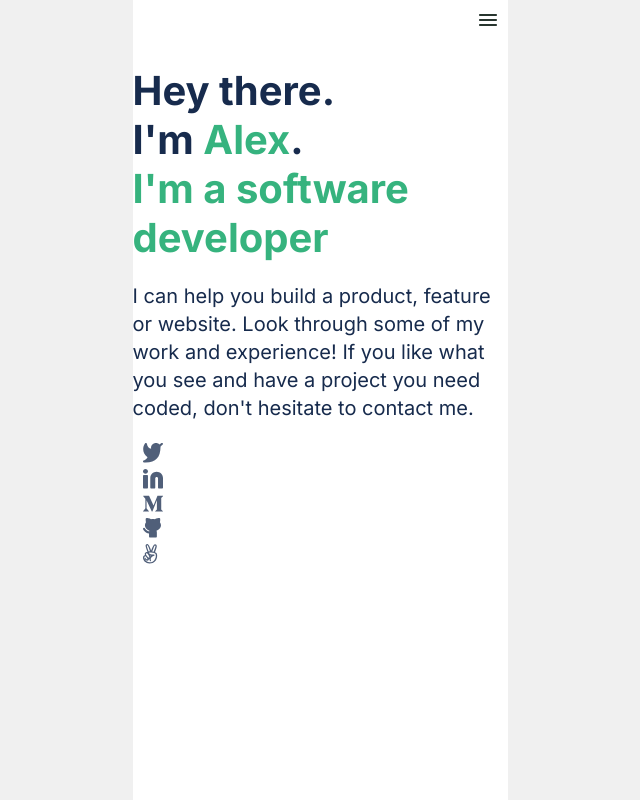
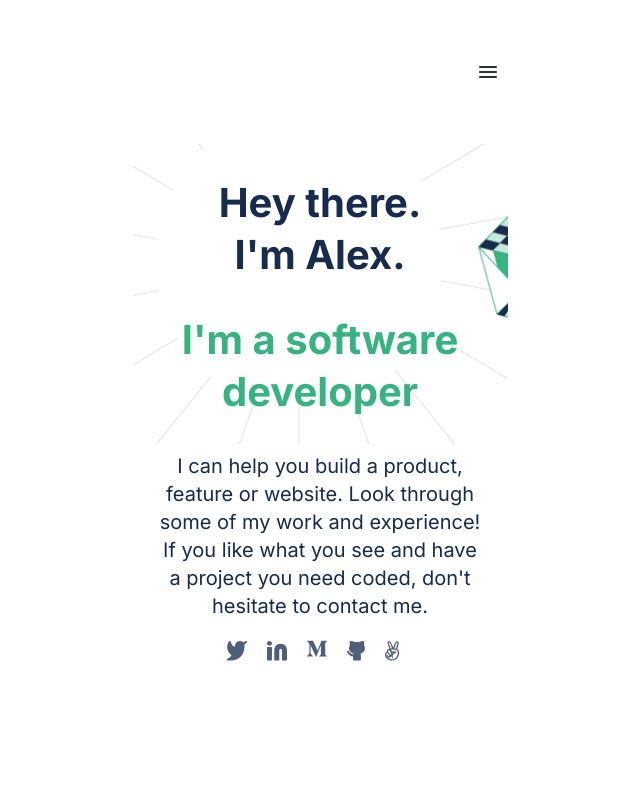
Before and after one commit to Tehmin-Saleem/Portfolio, a plain HTML site: page index.html in a window 1280 px wide. Shown: the whole page, without its empty margins (320-960 px from the left). Drawn offline with Linux system fonts and the light colour scheme.

Commit message:
updated css of the page

```diff
--- a/index.html
+++ b/index.html
@@ -9,7 +9,6 @@
 </head>
 <body>
     <div class="container">
-        <input type="checkbox" id="menu-toggle" class="menu-toggle">
         <header class="main-header">
             <nav class="main-nav">
                 <label for="menu-toggle" class="menu-icon">
@@ -20,31 +19,20 @@
         <main class="main-content">
             <section class="hero">
                 <div class="hero-content">
-                    <h1>Hey there.<br>I'm <span class="name">Alex</span>.</h1>
+                    <h1>Hey t<span class="highlight">h</span>ere.<br>I'm <span class="highlight">A</span>lex.</h1>
                     <h2>I'm a software developer</h2>
                     <p>I can help you build a product, feature or website. Look through some of my work and experience! If you like what you see and have a project you need coded, don't hesitate to contact me.</p>
                     <ul class="social-icons">
-                        <li><a href="#" class="social-icon"><img src="images/twitter.svg" alt="Twitter"></a></li>
-                        <li><a href="#" class="social-icon"><img src="images/Linkedin icon.svg" alt="LinkedIn"></a></li>
-                        <li><a href="#" class="social-icon"><img src="images/medium.svg" alt="Medium"></a></li>
-                        <li><a href="#" class="social-icon"><img src="images/github.svg" alt="GitHub"></a></li>
-                        <li><a href="#" class="social-icon"><img src="images/angellist.svg" alt="AngelList"></a></li>
+                        <li><a href="#"><img src="images/twitter.svg" alt="Twitter"></a></li>
+                        <li><a href="#"><img src="images/Linkedin icon.svg" alt="LinkedIn"></a></li>
+                        <li><a href="#"><img src="images/medium.svg" alt="Medium"></a></li>
+                        <li><a href="#"><img src="images/github.svg" alt="GitHub"></a></li>
+                        <li><a href="#"><img src="images/angellist.svg" alt="AngelList"></a></li>
                     </ul>
                 </div>
             </section>
         </main>
-        <aside class="menu-screen">
-            <nav class="menu-content">
-                <label for="menu-toggle" class="close">
-                    <img src="images/icon - Cancel.svg" alt="Close Menu">
-                </label>
-                <ul>
-                    <li><a href="#">Portfolio</a></li>
-                    <li><a href="#">About</a></li>
-                    <li><a href="#">Contact</a></li>
-                </ul>
-            </nav>
-        </aside>
+
     </div>
 </body>
 </html>
--- a/styles.css
+++ b/styles.css
@@ -1,146 +1,81 @@
-* {
-  margin: 0;
-  padding: 0;
-  box-sizing: border-box;
+.container {
+  width: 375px;
+  background-color: #ffffff;
+  display: flex;
+  flex-direction: column;
+  height: 653.32px;
+}
+body {
+  display: flex;
+  justify-content: center;
+  background-color: #ffffff;
 }
 
-body {
-  font-family: Arial, sans-serif;
-  background-color: #f0f0f0;
+.main-nav {
+  width: 375px;
+  height: 92px;
+  padding: 44px 0px 0px 0px;
+  gap: 0px;
+  opacity: 0px;
+  display: flex;
+  justify-content: flex-end;
 }
 
-.container {
-  max-width: 375px;
-  margin: 0 auto;
-  background-color: rgb(255, 255, 255);
-  height: 100vh;
-  position: relative;
-  overflow: hidden;
+.hero {
+  display: flex;
+  align-items: center;
+  justify-content: center;
+  background-image: url("./images/header-illsutration-mobile@2x.png");
+  background-size: cover;
+  background-position: center;
 }
 
-.main-screen {
-  height: 100%;
-  padding: 20px;
+.hero-content {
+  width: 327px;
+  height: 300px; /*i have increased the height because the h2 was not in the hero section*/
+  top: 156px;
+  left: 27px;
+  gap: 0px;
+  opacity: 0px;
 }
 
-nav {
-  text-align: right;
-  margin-bottom: 20px;
+h1 {
+  font-family: Inter;
+  font-size: 40px;
+  font-weight: 700;
+  line-height: 52px;
+  text-align: center;
+  color: #172b4d;
 }
 
-.content {
-  position: relative;
-  background-image: url('./images/header-illsutration-mobile@2x.png');
-  background-size: cover;
-  background-position: center;
-  height: 100vh;
-  display: flex;
-  width: 375px;
-  align-items: flex-start;
-  justify-content: center;
+h2 {
+  color: #36b37e;
+  font-family: Inter;
+  font-size: 40px;
+  font-weight: 700;
+  line-height: 52px;
   text-align: center;
 }
 
-.text-content {
+p {
+  font-family: Inter;
+  font-size: 20px;
+  font-weight: 400;
+  line-height: 28px;
+  text-align: center;
   color: #172b4d;
-  z-index: 1;
-  padding: 20px;
-  max-width: 327px;
-  height: 211px;
-  font-weight: 700;
-  font-family: 'Inter', sans-serif;
-  line-height: 52px;
-}
-
-h1 {
-  font-size: 40px;
-  color: #172b4d;
-  font-family: 'Inter', sans-serif;
-}
-
-.name {
-  color: #36b37f;
-  display: inline-block;
-}
-
-h2 {
-  font-size: 40px;
-  color: #36b37e;
-  font-weight: 700;
-  font-family: 'Inter', sans-serif;
-}
-
-p {
-  font-size: 20px;
-  color: #172b4d;
-  margin-top: 20px;
-  line-height: 28px;
-  font-family: 'Inter', sans-serif;
-  font-weight: 400;
 }
 
 .social-icons {
-  margin-top: 20px;
+  list-style-type: none;
+  width: 170.17px;
   height: 19.62px;
+  display: flex;
+
+  top: 568.89px;
+  left: 105px;
+  gap: 20px; /* add gap to add some space between them*/
+  opacity: 0px;
+  margin-left: 30px; /* add margin to make them in center*/
+  color: #505f79;
 }
-
-.social-icon {
-  color: #505f79;
-  font-size: 20px;
-  margin: 0 10px;
-  text-decoration: none;
-}
-
-/* Menu Toggle Styles */
-.menu-toggle {
-  display: none;
-}
-
-.menu-screen {
-  position: absolute;
-  top: 0;
-  left: 0;
-  width: 100%;
-  height: 100%;
-  background-color: white;
-  padding: 20px;
-  transform: translateX(-100%);
-  transition: transform 0.3s ease-in-out;
-  z-index: 1000;
-}
-
-.menu-toggle:checked ~ .menu-screen {
-  transform: translateX(0);
-}
-
-.close {
-  position: absolute;
-  top: 20px;
-  right: 20px;
-  font-size: 30px;
-  cursor: pointer;
-}
-
-.menu-icon {
-  font-size: 24px;
-  cursor: pointer;
-  display: inline-block;
-  border-radius: 8px;
-  top: 4px;
-}
-
-.menu-content ul {
-  list-style-type: none;
-  margin-top: 60px;
-  padding-left: 0;
-  gap: 8px;
-}
-
-.menu-content li {
-  font-size: 32px;
-  margin-bottom: 20px;
-  font-weight: 600;
-  color: #3a4a42;
-  line-height: 44px;
-  font-family: 'Inter', sans-serif;
-}
```
